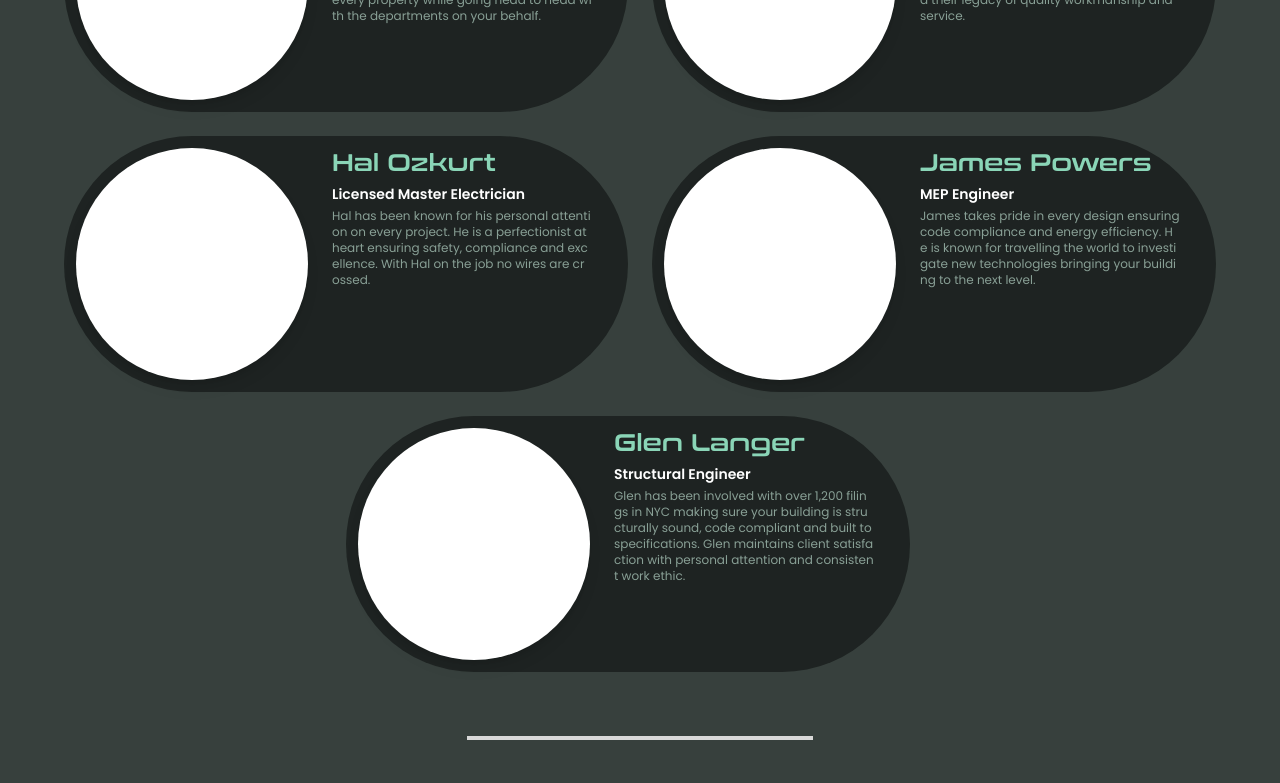
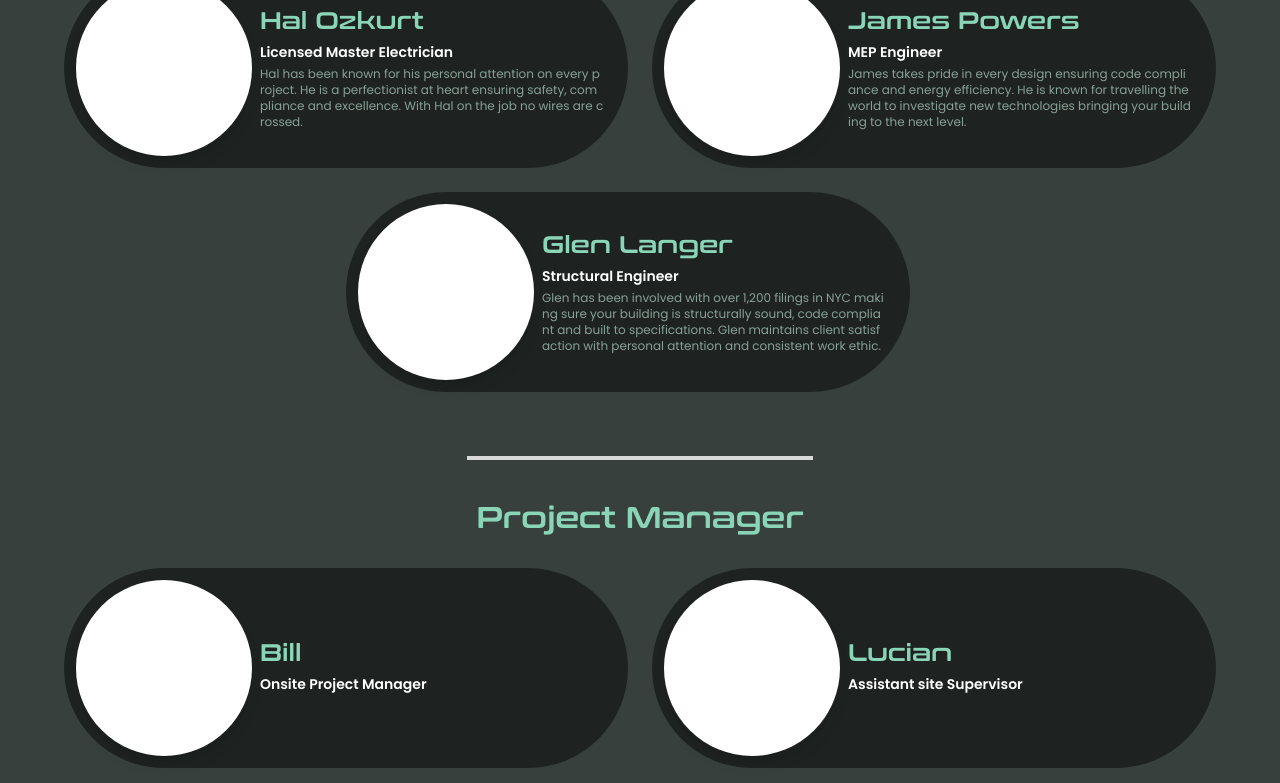
Before and after one commit to saidlv/pbs-compliance-solutions, a Next.js app: page /about-us/our-team in a window 1280 px wide. Shown: the part 1580-2363 px from the top of the page. Built offline with nearby package versions, Linux system fonts and the light colour scheme.

Commit message:
Out teams fixes

```diff
--- a/src/app/about-us/our-team/page.jsx
+++ b/src/app/about-us/our-team/page.jsx
@@ -47,7 +47,7 @@ const Page = () => {
               {leadershipTeam.map((member, index) => (
                 <motion.div
                   key={index}
-                  className={`w-full md:h-[30vh] lg:h-[40vh] xl:h-[32vh] bg-[#1E2322] flex items-center justify-start gap-3 xl:gap-6 box-border p-6 md:p-3 rounded-2xl md:rounded-full ${
+                  className={`w-full h-auto min-h-[25vh] bg-[#1E2322] flex items-center md:items-stretch justify-start gap-3 xl:gap-2 box-border p-6 md:p-3 rounded-2xl md:rounded-full ${
                     index === leadershipTeam.length - 1
                       ? index % 2 === 0
                         ? "relative left-0 lg:left-[50%]"
@@ -59,16 +59,16 @@ const Page = () => {
                   viewport={{ once: true, margin: "-100px" }}
                   transition={{ duration: 0.5, delay: index * 0.1 }}
                 >
-                  <div className="bg-[#ffff] aspect-square flex-shrink-0 h-full lg:h-2/3 xl:h-full rounded-full shadow-lg transition-transform hover:scale-105 hidden md:block"></div>
-                  <div className="w-full h-full flex flex-col items-start justify-start gap-1">
-                    <h3 className="text-xl xl:text-2xl font-conthrax font-semibold text-[#8AD5B7]">
+                  <div className="bg-[#ffff] aspect-square flex-shrink-0 h-full rounded-full shadow-lg transition-transform hover:scale-105 hidden md:block"></div>
+                  <div className="w-full flex flex-col items-start justify-center gap-1">
+                    <h3 className="text-xl md:text-lg xl:text-2xl font-conthrax font-semibold text-[#8AD5B7]">
                       {member.name}
                     </h3>
 
                     <p className="text-[#ffff] text-xs xl:text-sm font-semibold">
                       {member.title}
                     </p>
-                    <p className="text-xs text-[#89A096] text-semibold break-all md:pr-6">
+                    <p className="text-xs text-[#89A096] text-semibold text-ellipsis break-all md:pr-3">
                       {member.description}
                     </p>
                   </div>
@@ -88,7 +88,7 @@ const Page = () => {
               {projectManagers.map((member, index) => (
                 <motion.div
                   key={index}
-                className={`w-full h-[175px] bg-[#1E2322] flex items-center justify-start gap-3 xl:gap-6 box-border p-3 rounded-2xl md:rounded-full ${
+                  className={`w-full h-auto min-h-[25vh] bg-[#1E2322] flex items-center md:items-stretch justify-start gap-3 xl:gap-2 box-border p-6 md:p-3 rounded-2xl md:rounded-full ${
                     index === projectManagers.length - 1
                       ? index % 2 === 0
                         ? "relative left-0 lg:left-[50%]"
@@ -101,15 +101,15 @@ const Page = () => {
                   transition={{ duration: 0.5, delay: index * 0.1 }}
                 >
                   <div className="bg-[#ffff] aspect-square flex-shrink-0 h-full rounded-full shadow-lg transition-transform hover:scale-105 hidden md:block"></div>
-                <div className="w-[75%] xl:w-[60%] p-0 flex flex-col items-start justify-center gap-1">
-                  <h3 className="text-xl xl:text-2xl font-conthrax font-semibold text-[#8AD5B7]">
+                  <div className="w-full flex flex-col items-start justify-center gap-1">
+                    <h3 className="text-xl md:text-lg xl:text-2xl font-conthrax font-semibold text-[#8AD5B7]">
                       {member.name}
                     </h3>
 
                     <p className="text-[#ffff] text-xs xl:text-sm font-semibold">
                       {member.title}
                     </p>
-                  <p className="text-xs text-[#89A096] text-semibold break-all">
+                    <p className="text-xs text-[#89A096] text-semibold text-ellipsis break-all md:pr-3">
                       {member.description}
                     </p>
                   </div>
@@ -129,7 +129,7 @@ const Page = () => {
               {specialists.map((member, index) => (
                 <motion.div
                   key={index}
-               className={`w-full h-[175px] bg-[#1E2322] flex items-center justify-start gap-3 xl:gap-6 box-border p-3 rounded-2xl md:rounded-full ${
+                  className={`w-full h-auto min-h-[25vh] bg-[#1E2322] flex items-center md:items-stretch justify-start gap-3 xl:gap-2 box-border p-6 md:p-3 rounded-2xl md:rounded-full ${
                     index === specialists.length - 1
                       ? index % 2 === 0
                         ? "relative left-0 lg:left-[50%]"
@@ -141,16 +141,16 @@ const Page = () => {
                   viewport={{ once: true, margin: "-100px" }}
                   transition={{ duration: 0.5, delay: index * 0.1 }}
                 >
-               <div className="bg-[#ffff] flex-shrink-0 aspect-square h-full rounded-full shadow-lg transition-transform hover:scale-105 hidden md:block"></div>
-               <div className="w-[75%] xl:w-[60%] p-0 flex flex-col items-start justify-center gap-1">
-                 <h3 className="text-xl xl:text-2xl font-conthrax font-semibold text-[#8AD5B7]">
+                  <div className="bg-[#ffff] aspect-square flex-shrink-0 h-full rounded-full shadow-lg transition-transform hover:scale-105 hidden md:block"></div>
+                  <div className="w-full flex flex-col items-start justify-center gap-1">
+                    <h3 className="text-xl md:text-lg xl:text-2xl font-conthrax font-semibold text-[#8AD5B7]">
                       {member.name}
                     </h3>
 
                     <p className="text-[#ffff] text-xs xl:text-sm font-semibold">
                       {member.title}
                     </p>
-                 <p className="text-xs text-[#89A096] text-semibold break-all">
+                    <p className="text-xs text-[#89A096] text-semibold text-ellipsis break-all md:pr-3">
                       {member.description}
                     </p>
                   </div>
```
Lines whose indentation alone changed are shown as unchanged.
